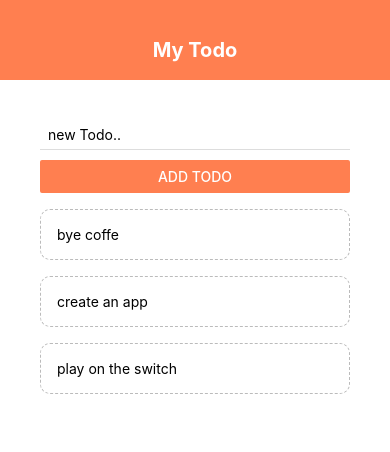
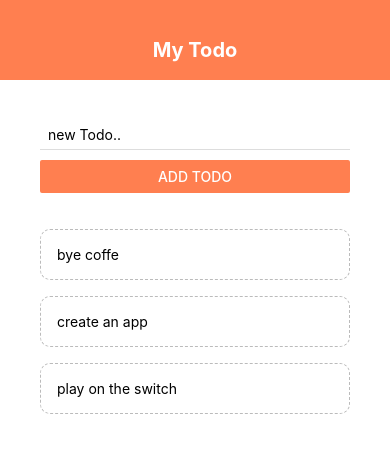
Before and after one commit to Rahat7288/React-Native, a React Native app in the folder todoList/: screen / in a window 390 px wide. Shown: the top 452 px of the page. Built offline with nearby package versions, Linux system fonts and the light colour scheme.

Commit message:
learning flexbox in react native

```diff
--- a/todoList/App.js
+++ b/todoList/App.js
@@ -4,6 +4,7 @@
 import Header from './components/header';
 import TodoItem from './components/todoItems';
 import AddTodo from './components/addTodo';
+import Sandbox from './components/sandBox';
 
 export default function App() {
 
@@ -37,14 +38,12 @@
         {text: 'understood', onPress: () => console.log('alart closed')}
       ]);
     }
+}
+  return (
+
+    //<Sandbox/>
 
 
-}
-
-
-
-
-  return (
 
     <TouchableWithoutFeedback onPress={()=>{
       Keyboard.dismiss();
@@ -84,9 +83,13 @@
 
   },
   content: {
+   // backgroundColor: 'pink',
     padding: 40,
+    flex: 1,
   },
   list: {
-
+    flex: 1,
+    marginTop: 20,
+   // backgroundColor: 'yellow',
   },
 });
--- /dev/null
+++ b/todoList/components/sandBox.js
@@ -0,0 +1,48 @@
+import React from 'react';
+import {StyleSheet, Text, View} from 'react-native';
+
+export default function Sandbox(){
+    return (
+        <View style = {styles.container}>
+
+            <Text style = {styles.boxOne}>one</Text>
+            <Text style = {styles.boxTwo}>Two</Text>
+            <Text style = {styles.boxThree}>Three</Text>
+            <Text style = {styles.boxFour}>Four</Text>
+
+        </View>
+    );
+}
+
+const styles = StyleSheet.create ({
+
+    container: {
+        //flex: 2,
+        flexDirection: 'row',
+        justifyContent: 'space-between',
+        alignItems: 'flex-end',
+        paddingTop: 40,
+        backgroundColor: '#ddd',
+    },
+    boxOne:{
+        flex: 3,
+        backgroundColor: 'violet',
+        padding: 10,
+    },
+    boxTwo:{
+        flex: 1,
+        backgroundColor: 'gold',
+        padding: 20,
+    },
+    boxThree:{
+        flex: 1,
+        backgroundColor: 'coral',
+        padding: 30,
+    },
+    boxFour:{
+        flex: 1,
+        backgroundColor: 'skyblue',
+        padding: 40,
+    },
+
+});
```
